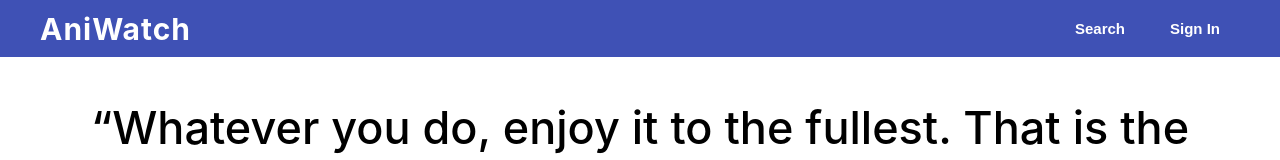
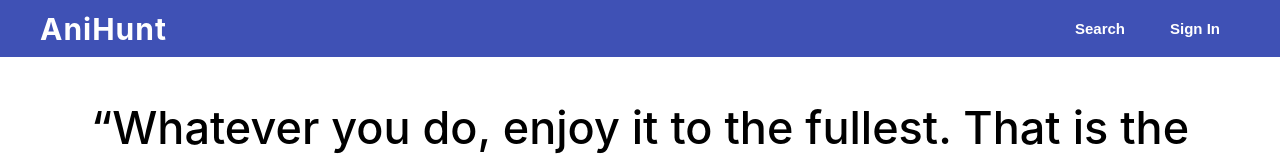
Before and after one commit to ShaileshBisht/AnimeHunt, a React (Create React App) app: page / in a window 1280 px wide. Shown: the top 160 px of the page. Built offline with nearby package versions, Linux system fonts and the light colour scheme; no server answers.

Commit message:
chanege website logo

```diff
--- a/src/component/NavBar.js
+++ b/src/component/NavBar.js
@@ -10,7 +10,7 @@ function NavBar() {
       <div className="navBar__box container">
         <div className="navBar__left">
           <div className="navBar__logo">
-            <p onClick={(e) => history.push("/")}>AniWatch</p>
+            <p onClick={(e) => history.push("/")}>AniHunt</p>
           </div>
         </div>
         <div className="navBar__right">
```
